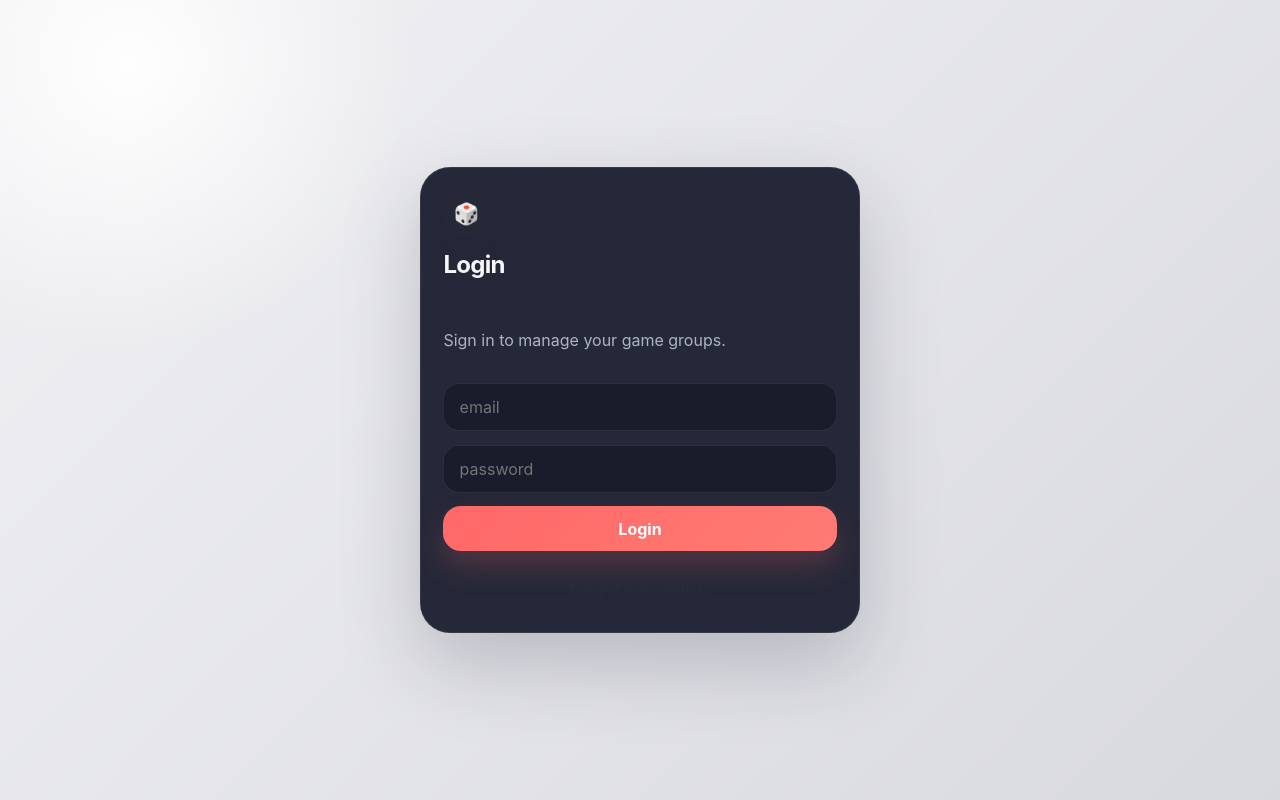
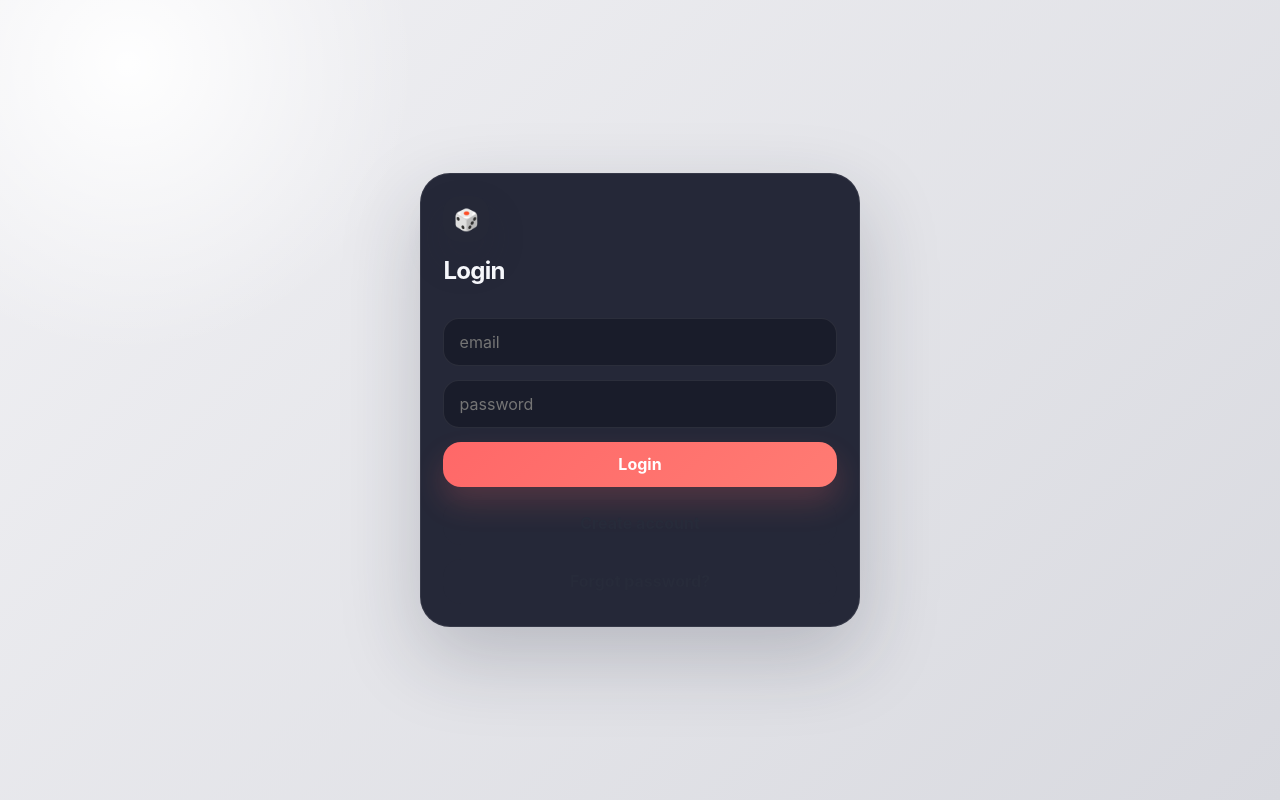
Before and after one commit to endub-22/endub-22.github.io, a React (Vite) app: page / in a window 1280 px wide. Built offline with nearby package versions, Linux system fonts and the light colour scheme.

Commit message:
Add signup mode to auth screen

```diff
--- a/src/features/auth/AuthScreen.jsx
+++ b/src/features/auth/AuthScreen.jsx
@@ -22,6 +22,23 @@ export default function AuthScreen({ onLogin }) {
       setError(error.message)
     } else {
       onLogin(data.session)
+    }
+  }
+
+  async function handleSignup(e) {
+    e.preventDefault()
+    setError('')
+    setMessage('')
+    setBusy(true)
+
+    const { error } = await supabase.auth.signUp({ email, password })
+    setBusy(false)
+
+    if (error) {
+      setError(error.message)
+    } else {
+      setMessage('Check your email to confirm signup')
+      setMode('login')
     }
   }
 
@@ -50,29 +67,41 @@ export default function AuthScreen({ onLogin }) {
     setMode('login')
   }
 
+  const handler = mode === 'login' ? handleLogin : mode === 'signup' ? handleSignup : handlePasswordReset
+
   return (
     <div className="auth-screen">
-      <form className="auth-card" onSubmit={mode === 'reset' ? handlePasswordReset : handleLogin}>
+      <form className="auth-card" onSubmit={handler}>
         <div className="brand-mark">🎲</div>
-        <h2>{mode === 'reset' ? 'Reset password' : 'Login'}</h2>
-        <p>{mode === 'reset' ? 'Enter your email and we will send you a reset link.' : 'Sign in to manage your game groups.'}</p>
+        <h2>
+          {mode === 'login' && 'Login'}
+          {mode === 'signup' && 'Sign Up'}
+          {mode === 'reset' && 'Reset password'}
+        </h2>
 
         <input placeholder="email" type="email" value={email} onChange={e => setEmail(e.target.value)} />
 
-        {mode === 'login' && (
+        {(mode === 'login' || mode === 'signup') && (
           <input placeholder="password" type="password" value={password} onChange={e => setPassword(e.target.value)} />
         )}
 
         <button className="btn primary" disabled={busy} type="submit">
-          {busy ? 'Working...' : mode === 'reset' ? 'Send reset email' : 'Login'}
+          {busy ? 'Working...' : mode === 'login' ? 'Login' : mode === 'signup' ? 'Sign Up' : 'Send reset email'}
         </button>
 
-        {mode === 'login' ? (
-          <button type="button" className="btn ghost" onClick={() => { setMode('reset'); setError(''); setMessage('') }}>
-            Forgot password?
-          </button>
-        ) : (
-          <button type="button" className="btn ghost" onClick={() => { setMode('login'); setError(''); setMessage('') }}>
+        {mode === 'login' && (
+          <>
+            <button type="button" className="btn ghost" onClick={() => setMode('signup')}>
+              Create account
+            </button>
+            <button type="button" className="btn ghost" onClick={() => setMode('reset')}>
+              Forgot password?
+            </button>
+          </>
+        )}
+
+        {(mode === 'signup' || mode === 'reset') && (
+          <button type="button" className="btn ghost" onClick={() => setMode('login')}>
             Back to login
           </button>
         )}
```
